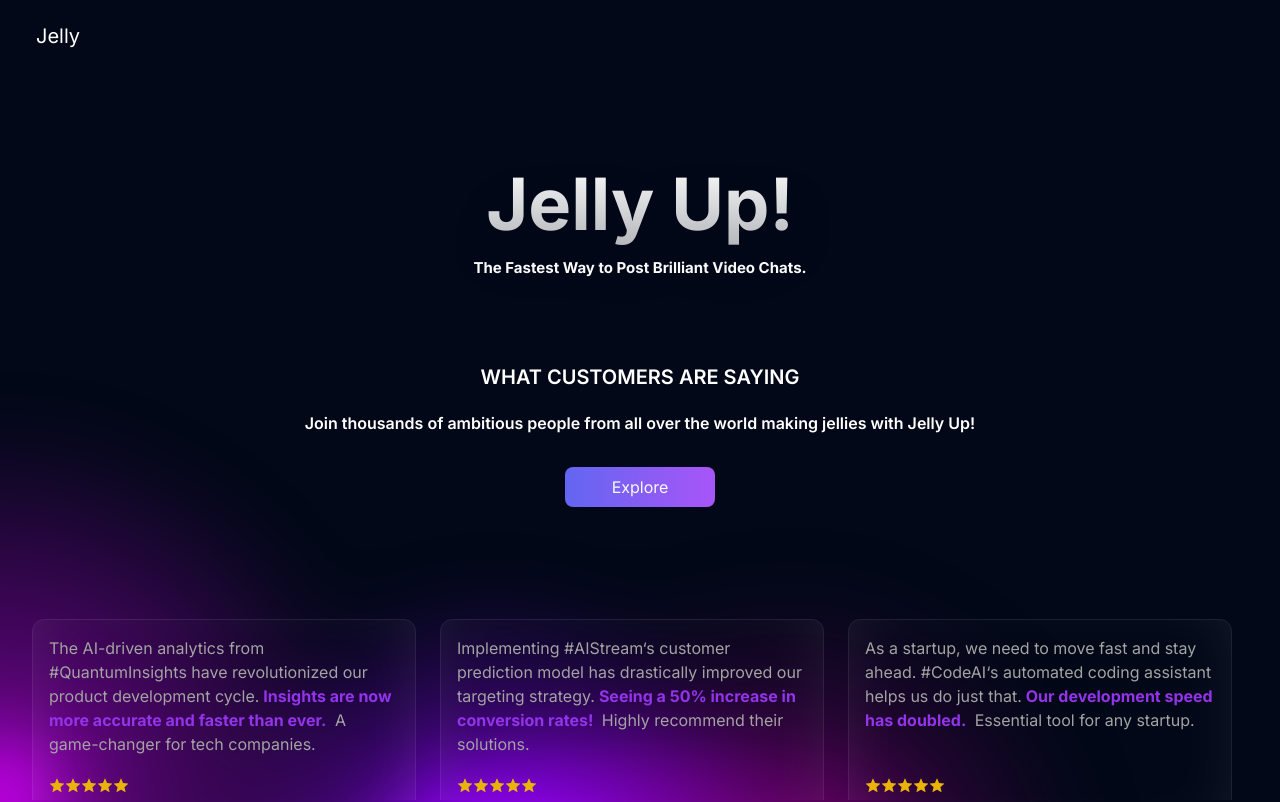
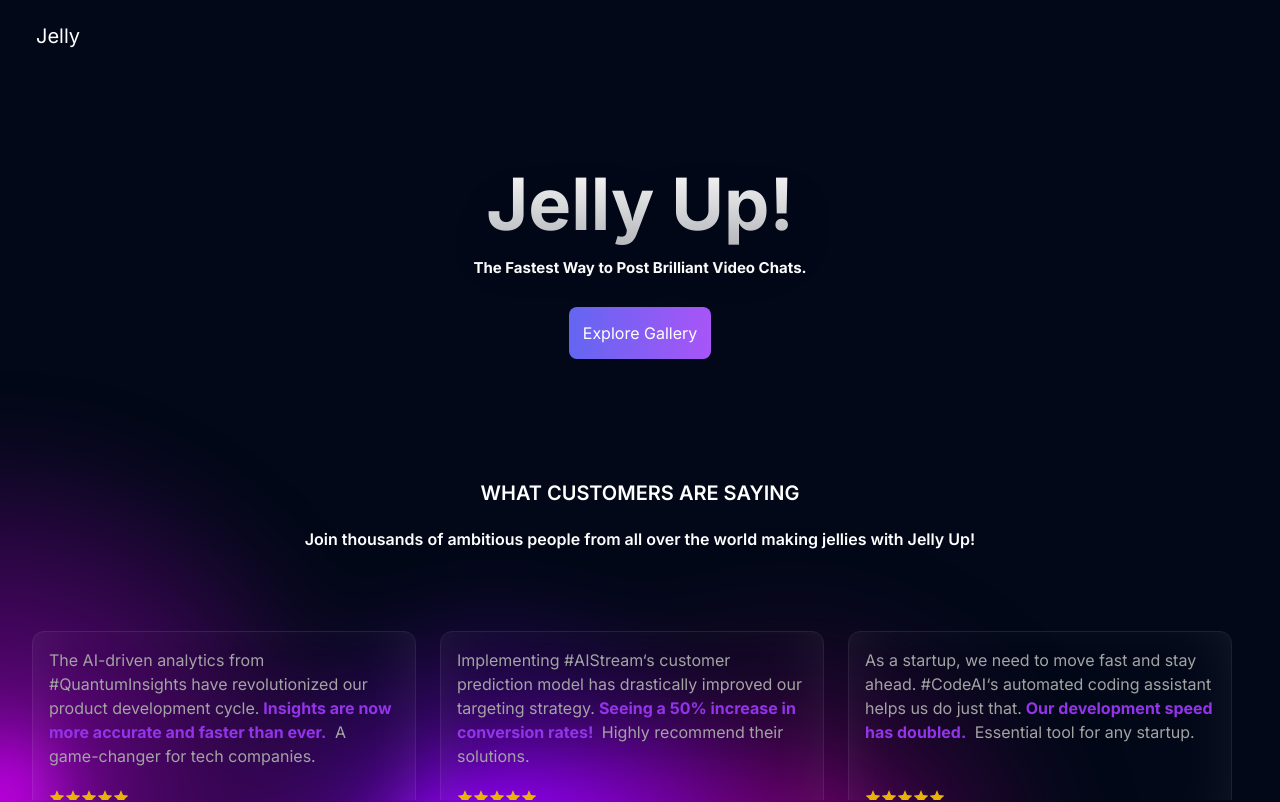
Before and after one commit to Team-S-I-R/jelly-hsproject, a Next.js app in the folder frontend/: page / in a window 1280 px wide. Shown: the top 802 px of the page. Built offline with nearby package versions, Linux system fonts and the light colour scheme.

Commit message:
refactor: landing layout, testimonials

```diff
--- a/frontend/app/page.tsx
+++ b/frontend/app/page.tsx
@@ -10,10 +10,10 @@ import { useToast } from "@/components/ui/use-toast";
 import { ConfettiButton } from "@/components/magicui/confetti";
 import { Testimonials } from "@/components/testimonials";
 import { WobbleCardGrid } from "@/components/wobble-grid";
+import Link from "next/link";
 import Header from "./header";
 
 export default function Home() {
-
 	const mainel = useRef<HTMLDivElement>(null);
 
 	useEffect(() => {
@@ -54,18 +54,18 @@ export default function Home() {
 		message: "",
 	});
 
-
 	return (
 		<>
 			<Header />
-			<main ref={mainel} className="bg-transparent w-screen h-screen overflow-y-scroll">
+			<main
+				ref={mainel}
+				className="bg-transparent w-screen h-screen overflow-y-scroll"
+			>
 				<div className="absolute z-[-1] w-full h-full">
-					<BackgroundGradientAnimation className="w-full h-full"/>
+					<BackgroundGradientAnimation className="w-full h-full" />
 				</div>
 				<div className="w-full h-[20%]"></div>
 				<div className="flex flex-col w-full  gap-4 h-max">
-
-
 					<div className="w-full h-max flex flex-col place-items-center place-content-center">
 						{/* Jelly Title */}
 						<div className="w-1/2 h-max z-50 inset-0 flex flex-col place-items-center place-content-center justify-center text-white font-bold px-4 pointer-events-none text-3xl text-center md:text-4xl lg:text-7xl">
@@ -77,6 +77,14 @@ export default function Home() {
 									The Fastest Way to Post Brilliant Video Chats.
 								</p>
 							</div>
+						</div>
+						<div className="flex place-content-center p-8 gap-5 w-full h-max">
+							<Link
+								href="/gallery"
+								className="hover:bg-gradient-to-r hover:from-indigo-500 hover:to-purple-400 hover:scale-105 bg-gradient-to-r from-indigo-500 to-purple-500 rounded-lg p-3.5 text-white text-center"
+							>
+								Explore Gallery
+							</Link>
 						</div>
 					</div>
 
@@ -92,26 +100,25 @@ export default function Home() {
 						</motion.div>
 					</motion.div>
 
+					{/* WobbleCardGrid */}
 					<div className="w-full h-[80%] px-8 flex flex-col place-items-center place-content-center">
-
-						{/* WobbleCardGrid */}
 						<motion.div className="w-full my-4 flex flex-col gap-2 place-items-center">
 							<motion.div
 								initial={{ opacity: 0, y: 20 }}
 								animate={{ opacity: 1, y: 0 }}
 								transition={{ duration: 1.7 }}
 							>
-								<WobbleCardGrid/>
+								<WobbleCardGrid />
 							</motion.div>
 						</motion.div>
-
-
 					</div>
 
-					<div className="w-full flex place-items-center place-content-center h-[500px] place-content-center">
-
-					<motion.div className="w-1/2 h-[500px] place-content-center  my-4  flex flex-col gap-2 place-items-center">
-							<p className="text-3xl py-7">Join the Wait list for Official Release</p>
+					{/* WaitList Form */}
+					<div className="w-full flex place-items-center h-[500px] place-content-center">
+						<motion.div className="w-1/2 h-[500px] place-content-center  my-4  flex flex-col gap-2 place-items-center">
+							<p className="text-3xl py-7">
+								Join the Waitlist for Official Release
+							</p>
 							<motion.form
 								initial={{ opacity: 0, y: 20 }}
 								animate={{ opacity: 1, y: 0 }}
@@ -148,14 +155,8 @@ export default function Home() {
 							>
 								Join the Waitlist!
 							</motion.p>
-					</motion.div>
-
+						</motion.div>
 					</div>
-
-					{/* JellyUp WaitList Form */}
-					{/* <div className="w-full h-max flex flex-col place-items-center place-content-center">
-					</div> */}
-
 				</div>
 			</main>
 		</>
--- a/frontend/components/testimonials.tsx
+++ b/frontend/components/testimonials.tsx
@@ -139,13 +139,6 @@ export function Testimonials() {
 					<h4 className="text-center text-base font-semibold text-wrap from-inherit text-white pt-5">
 						Join thousands of ambitious people from all over the world making jellies with Jelly Up!
 					</h4>
-					<div className="flex place-content-center p-8 gap-5 w-full h-max">
-						{/* <button className="w-[150px] p-2 bg-gradient-to-r from-indigo-500 to-purple-500 rounded-lg">Generate</button> */}
-
-						<Link href="/gallery">
-							<button className="w-[150px] hover:bg-gradient-to-r hover:from-indigo-500 hover:to-purple-400 hover:scale-105 p-2 bg-gradient-to-r from-indigo-500 to-purple-500 rounded-lg">Explore</button>
-						</Link>
-					</div>
 					<div className="relative  mt-6 max-w-[100vw] overflow-hidden">
 						<div
 							className={cn(
```
Also changed, not shown: frontend/app/sidebar.tsx (+16 -27 lines), 1 other file (tests, documents, lock files or other folders).
